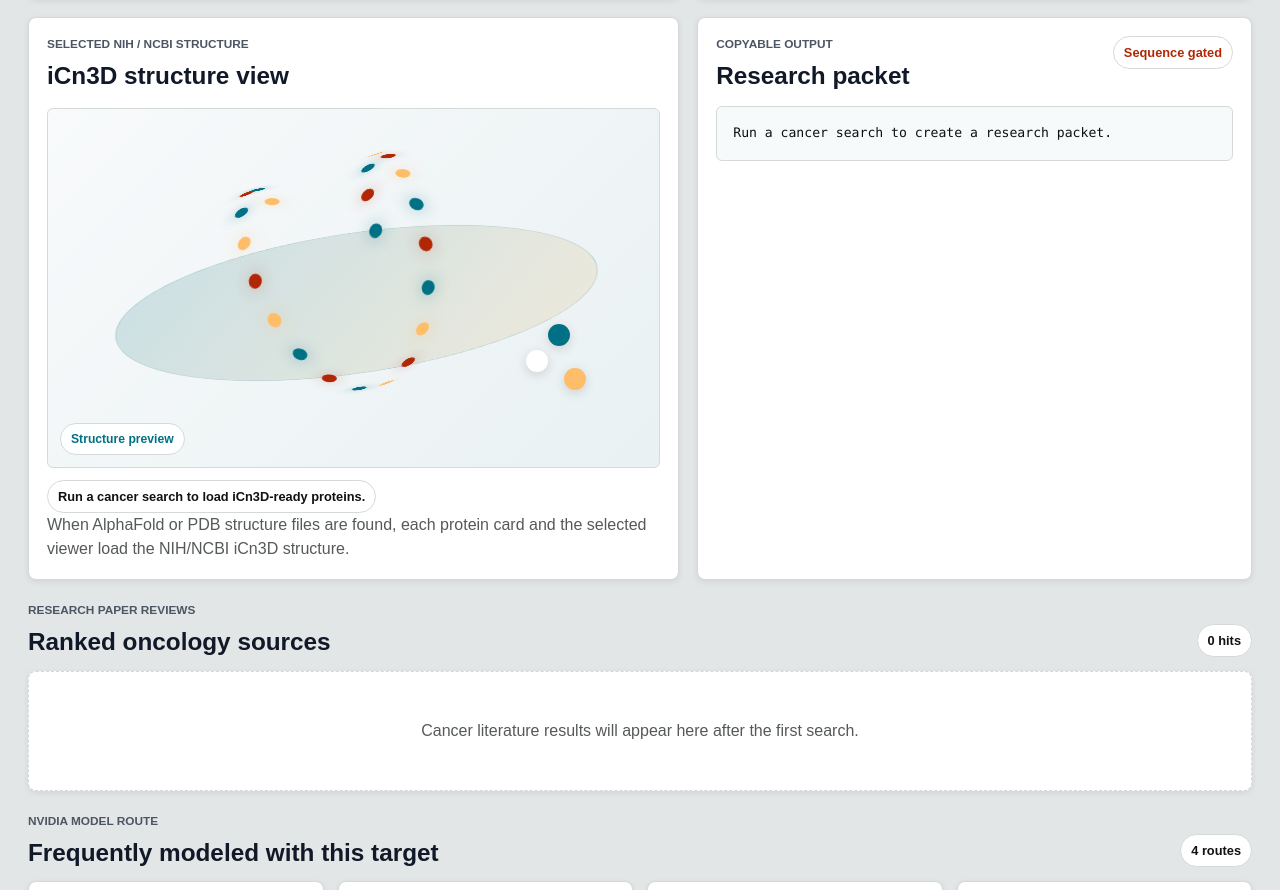
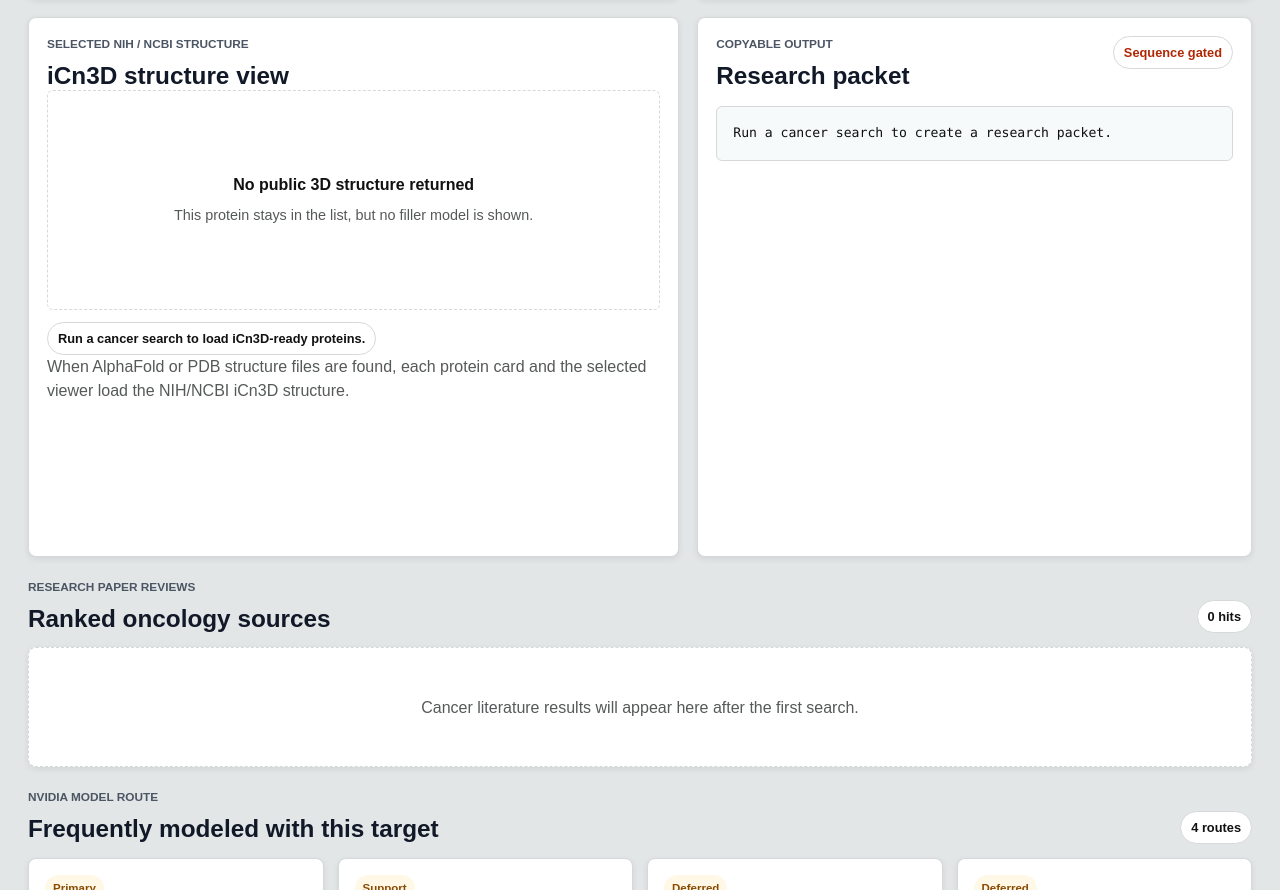
Before and after one commit to NlCK01/pramazon, a Next.js app: page / in a window 1280 px wide. Shown: the part 1198-2088 px from the top of the page. Built offline with nearby package versions, Linux system fonts and the light colour scheme.

Commit message:
Prioritize protein structures in Pramazon

```diff
--- a/app/globals.css
+++ b/app/globals.css
@@ -507,23 +507,50 @@ button:disabled {
   min-width: 0;
 }
 
-.structure-select {
-  justify-self: start;
-  min-height: 30px;
-  border-color: #c7e4ea;
+.structure-strip {
+  display: flex;
+  min-height: 24px;
+  gap: 8px;
+  align-items: center;
+  color: var(--muted);
+  font-size: 0.72rem;
+  font-weight: 700;
+}
+
+.structure-strip span {
+  flex: 0 0 auto;
+  border: 1px solid #c7e4ea;
   border-radius: 999px;
+  padding: 3px 8px;
   background: #eef8fa;
   color: var(--blue);
-  font-size: 0.78rem;
-  font-weight: 800;
+  text-transform: uppercase;
 }
 
-.structure-select:hover {
-  background: #dff2f6;
+.structure-strip button {
+  min-height: 24px;
+  border: 0;
+  padding: 0;
+  background: transparent;
+  color: var(--blue);
+  font-size: 0.76rem;
+  font-weight: 800;
+  text-align: left;
+}
+
+.structure-strip button:hover {
+  background: transparent;
+  color: #c45500;
+  text-decoration: underline;
+}
+
+.structure-strip em {
+  color: var(--muted);
+  font-style: normal;
 }
 
 .product-structure .molecule-scene {
-  height: 280px;
+  height: 420px;
   margin-top: 0;
 }
 
@@ -617,6 +644,34 @@ button:disabled {
 .protein-explain a {
   color: var(--blue);
   font-weight: 700;
+}
+
+.paper-link {
+  display: grid;
+  gap: 5px;
+  border: 1px solid #b6dce5;
+  border-radius: 6px;
+  padding: 10px 12px;
+  background: #f3fbfd;
+}
+
+.paper-link span {
+  color: #8a4b00;
+  font-size: 0.72rem;
+  font-weight: 900;
+  text-transform: uppercase;
+}
+
+.paper-link strong {
+  color: #007185;
+  font-size: 0.98rem;
+  line-height: 1.34;
+}
+
+.paper-link small,
+.paper-missing {
+  color: var(--muted);
+  font-size: 0.82rem;
 }
 
 .product-actions {
@@ -847,14 +902,12 @@ button:disabled {
 
 .molecule-scene {
   position: relative;
-  height: 360px;
+  height: 480px;
   margin-top: 18px;
   overflow: hidden;
   border: 1px solid var(--line);
   border-radius: 6px;
-  background:
-    linear-gradient(135deg, #f8fafb, #e9f1f3),
-    linear-gradient(90deg, rgba(0, 113, 133, 0.1), rgba(254, 189, 105, 0.12));
+  background: #ffffff;
 }
 
 .icn3d-frame {
@@ -862,12 +915,7 @@ button:disabled {
   height: 100%;
   display: block;
   border: 0;
-  background: #ffffff;
-}
-
-.molecule-fallback {
-  position: absolute;
-  inset: 0;
+  background: transparent;
 }
 
 .viewer-state {
@@ -898,91 +946,27 @@ button:disabled {
   background: #fff8e7;
 }
 
-.target-surface {
-  position: absolute;
-  inset: 72px 52px 42px 58px;
-  border: 1px solid rgba(0, 113, 133, 0.16);
-  border-radius: 50%;
-  background: linear-gradient(135deg, rgba(0, 113, 133, 0.18), rgba(254, 189, 105, 0.18));
-  filter: blur(0.2px);
-  transform: rotateX(56deg) rotateZ(-18deg);
+.no-structure-panel {
+  min-height: 220px;
+  display: grid;
+  place-content: center;
+  gap: 8px;
+  border: 1px dashed var(--line);
+  border-radius: 6px;
+  padding: 18px;
+  background: #ffffff;
+  color: var(--muted);
+  text-align: center;
 }
 
-.helix {
-  position: absolute;
-  top: 48%;
-  left: 50%;
-  width: 270px;
-  height: 270px;
-  transform-style: preserve-3d;
-  animation: helix-spin 9s linear infinite;
+.no-structure-panel strong {
+  color: #111111;
+  font-size: 1rem;
 }
 
-.helix span {
-  position: absolute;
-  left: 50%;
-  top: 50%;
-  width: 15px;
-  height: 15px;
-  border-radius: 50%;
-  background: var(--orange);
-  box-shadow: 0 0 18px rgba(254, 189, 105, 0.42);
-  transform:
-    rotateY(calc(var(--i) * 22deg))
-    translateZ(112px)
-    translateY(calc((var(--i) - 11) * 9px));
-}
-
-.helix span:nth-child(2n) {
-  background: var(--blue);
-  box-shadow: 0 0 18px rgba(0, 113, 133, 0.42);
-}
-
-.helix span:nth-child(3n) {
-  background: #b12704;
-  box-shadow: 0 0 18px rgba(177, 39, 4, 0.32);
-}
-
-.ligand-cloud {
-  position: absolute;
-  right: 56px;
-  bottom: 54px;
-  display: grid;
-  width: 88px;
-  height: 88px;
-  place-items: center;
-}
-
-.ligand-cloud i {
-  position: absolute;
-  width: 22px;
-  height: 22px;
-  border-radius: 50%;
-  background: #ffffff;
-  box-shadow: 0 3px 12px rgba(15, 17, 17, 0.14);
-}
-
-.ligand-cloud i:nth-child(1) {
-  transform: translate(-22px, -8px);
-}
-
-.ligand-cloud i:nth-child(2) {
-  transform: translate(16px, 10px);
-  background: var(--orange);
-}
-
-.ligand-cloud i:nth-child(3) {
-  transform: translate(0, -34px);
-  background: var(--blue);
-}
-
-@keyframes helix-spin {
-  from {
-    transform: translate(-50%, -50%) rotateX(62deg) rotateZ(0deg);
-  }
-  to {
-    transform: translate(-50%, -50%) rotateX(62deg) rotateZ(360deg);
-  }
+.no-structure-panel span {
+  color: var(--muted);
+  font-size: 0.9rem;
 }
 
 .gate-pill {
@@ -1157,7 +1141,11 @@ pre {
   }
 
   .molecule-scene {
-    height: 320px;
+    height: 380px;
+  }
+
+  .product-structure .molecule-scene {
+    height: 360px;
   }
 
   .architecture-list li {
--- a/app/page.tsx
+++ b/app/page.tsx
@@ -1,6 +1,6 @@
 "use client";
 
-import { useMemo, useState, type CSSProperties, type FormEvent } from "react";
+import { useMemo, useState, type FormEvent } from "react";
 import type {
   ModelFit,
   ProteinResearchSummary,
@@ -110,6 +110,7 @@ function icn3dUrl(structure: StructureCandidate | null) {
     url: file,
     width: "100%",
     height: "100%",
+    command: "set background transparent",
     showcommand: "0",
     showtitle: "0",
     mobilemenu: "1",
@@ -123,6 +124,21 @@ function findStructureForSequence(sequence: SequenceCandidate, structures: Struc
   return structures.find((item) => item.accession === sequence.accession) ?? null;
 }
 
+function sortSequencesWithStructuresFirst(result: ResearchResult | null) {
+  if (!result) return [];
+  return result.sequences
+    .map((sequence, index) => ({
+      sequence,
+      index,
+      hasStructure: Boolean(findStructureForSequence(sequence, result.structures)),
+    }))
+    .sort((a, b) => {
+      if (a.hasStructure !== b.hasStructure) return a.hasStructure ? -1 : 1;
+      return a.index - b.index;
+    })
+    .map((item) => item.sequence);
+}
+
 function ratingFor(index: number) {
   return (4.8 - Math.min(index, 5) * 0.1).toFixed(1);
 }
@@ -132,8 +148,10 @@ function evidenceForSummary(
   result: ResearchResult,
   index: number,
 ) {
+  const normalizedPaper = summary.paper.toLowerCase();
   return (
     result.evidence.find((item) => item.id === summary.evidenceId) ??
+    result.evidence.find((item) => normalizedPaper.includes(item.title.toLowerCase())) ??
     result.evidence[index % Math.max(result.evidence.length, 1)] ??
     null
   );
@@ -162,34 +180,28 @@ function proteinSummaryFor(
   };
 }
 
-function StructureViewer({ structure }: { structure: StructureCandidate | null }) {
+function NoStructurePanel() {
+  return (
+    <div className="no-structure-panel">
+      <strong>No public 3D structure returned</strong>
+      <span>This protein stays in the list, but no filler model is shown.</span>
+    </div>
+  );
+}
+
+function StructureViewer({ structure }: { structure: StructureCandidate }) {
   const viewerUrl = useMemo(() => icn3dUrl(structure), [structure]);
+  if (!viewerUrl) return <NoStructurePanel />;
 
   return (
-    <div className="molecule-scene" data-viewer-state={viewerUrl ? "ready" : "idle"}>
-      {viewerUrl ? (
+    <div className="molecule-scene" data-viewer-state="ready">
       <iframe
         className="icn3d-frame"
         src={viewerUrl}
-          title={`iCn3D structure viewer for ${structure?.accession ?? "selected target"}`}
+        title={`iCn3D structure viewer for ${structure.accession}`}
         allow="fullscreen; xr-spatial-tracking"
       />
-      ) : (
-        <div className="molecule-fallback" aria-hidden="true">
-          <div className="target-surface" />
-          <div className="helix">
-            {Array.from({ length: 22 }, (_, index) => (
-              <span key={index} style={{ "--i": index } as CSSProperties} />
-            ))}
-          </div>
-          <div className="ligand-cloud">
-            <i />
-            <i />
-            <i />
-          </div>
-        </div>
-      )}
-      <span className="viewer-state">{viewerUrl ? "iCn3D live structure" : "Structure preview"}</span>
+      <span className="viewer-state">iCn3D live structure</span>
     </div>
   );
 }
@@ -216,6 +228,7 @@ export default function Home() {
     () => result?.sequences.filter((item) => cartAccessions.includes(item.accession)) ?? [],
     [cartAccessions, result],
   );
+  const displayedSequences = useMemo(() => sortSequencesWithStructuresFirst(result), [result]);
 
   async function runResearch(event?: FormEvent<HTMLFormElement>, refresh = true) {
     event?.preventDefault();
@@ -393,9 +406,9 @@ export default function Home() {
             <span>{result?.cached ? "Cached order" : "Fresh order"}</span>
           </div>
 
-          {result?.sequences.length ? (
+          {result && displayedSequences.length ? (
             <div className="product-list">
-              {result.sequences.map((item, index) => {
+              {displayedSequences.map((item, index) => {
                 const structure = findStructureForSequence(item, result.structures);
                 const inCart = cartAccessions.includes(item.accession);
                 const summary = proteinSummaryFor(item, result, index);
@@ -403,15 +416,17 @@ export default function Home() {
                 return (
                   <article className="product-card" key={`${item.database}-${item.accession}`}>
                     <div className="product-structure">
-                      <button
-                        type="button"
-                        className="structure-select"
-                        onClick={() => structure && setSelectedAccession(structure.accession)}
-                        disabled={!structure}
-                      >
-                        {structure ? "NIH / NCBI iCn3D model" : "No public NIH structure found"}
+                      <div className="structure-strip">
+                        <span>{structure ? "3D structure" : "No structure"}</span>
+                        {structure ? (
+                          <button type="button" onClick={() => setSelectedAccession(structure.accession)}>
+                            {structure.source} · {structure.accession}
                           </button>
-                      <StructureViewer structure={structure} />
+                        ) : (
+                          <em>No public PDB/CIF file returned</em>
+                        )}
+                      </div>
+                      {structure ? <StructureViewer structure={structure} /> : <NoStructurePanel />}
                     </div>
                     <div className="product-info">
                       <a href={item.href}>
@@ -431,9 +446,15 @@ export default function Home() {
                         <section>
                           <h4>Paper</h4>
                           {evidence ? (
-                            <a href={evidence.href}>{summary.paper}</a>
+                            <a className="paper-link" href={evidence.href}>
+                              <span>Exact paper</span>
+                              <strong>{evidence.title}</strong>
+                              <small>
+                                {evidence.source} · {evidence.year} · {evidence.signal}
+                              </small>
+                            </a>
                           ) : (
-                            <p>{summary.paper}</p>
+                            <p className="paper-missing">{summary.paper}</p>
                           )}
                         </section>
                         <section>
@@ -566,7 +587,7 @@ export default function Home() {
               </a>
             ) : null}
           </div>
-          <StructureViewer structure={selectedStructure} />
+          {selectedStructure ? <StructureViewer structure={selectedStructure} /> : <NoStructurePanel />}
           <div className="structure-picker" aria-label="Available structure simulations">
             {result?.structures.length ? (
               result.structures.map((item) => (
```
Also changed, not shown: app/api/research/route.ts (+27 -1 lines), 1 other file (tests, documents, lock files or other folders). Lines whose indentation alone changed are shown as unchanged.
